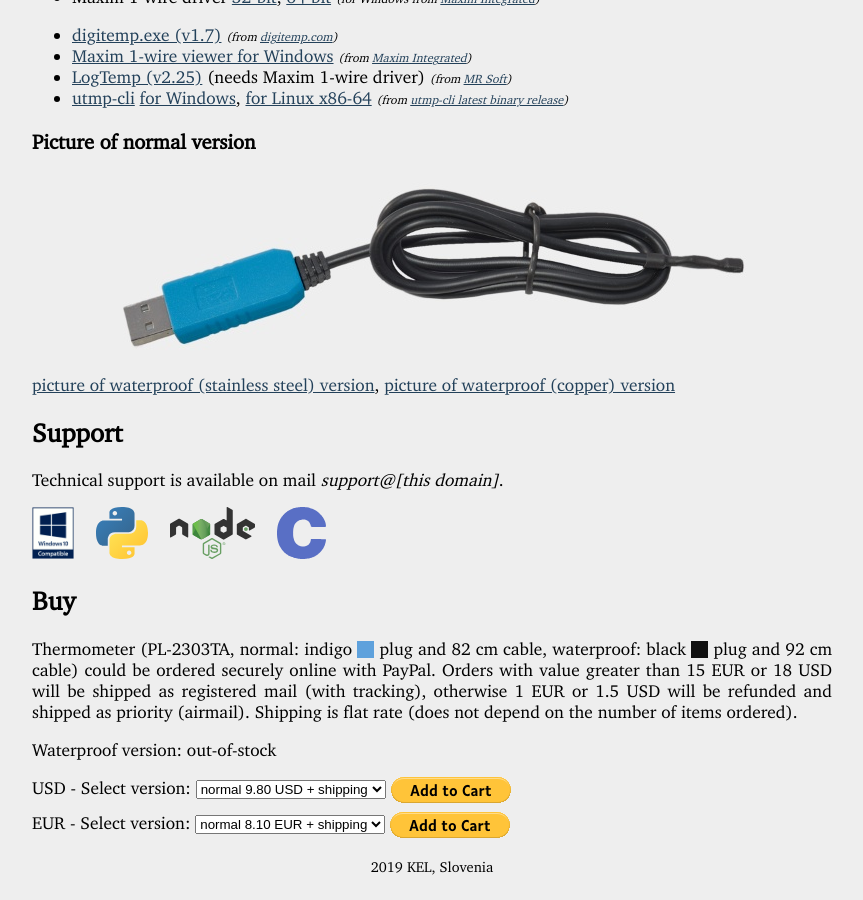
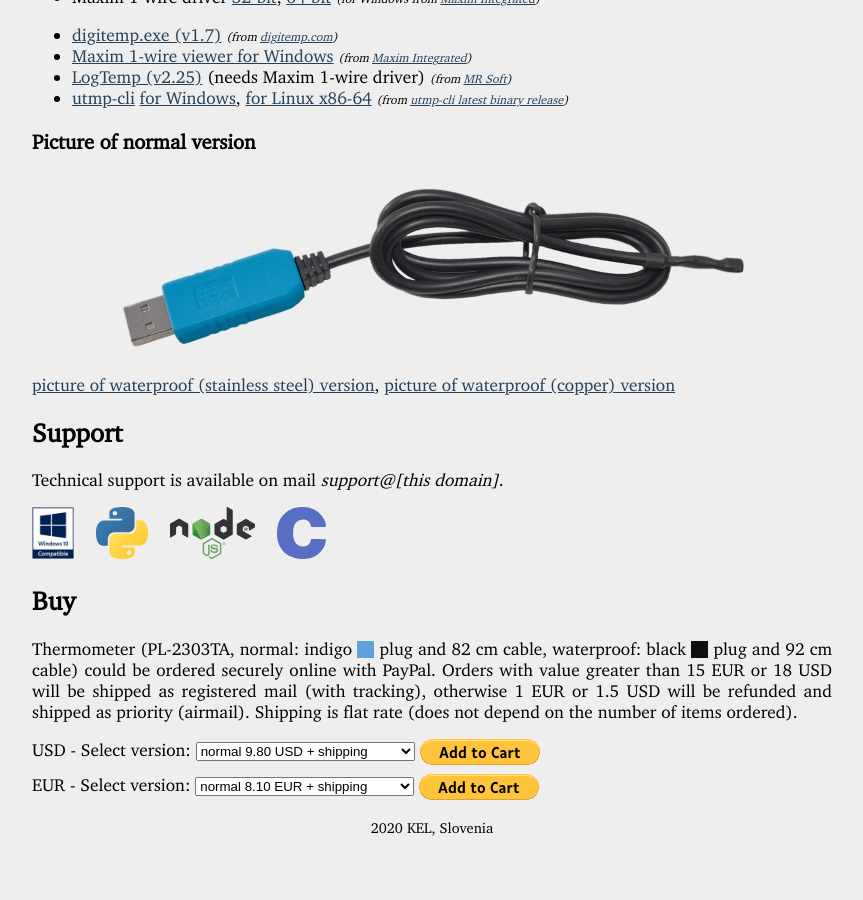
Before and after one commit to perproweb/utmp, a Jekyll site: the page index.html, which Jekyll copies as it is, in a window 1280 px wide and 900 px high, scrolled down 1071 px. Shown: the whole window, without its empty margins (208-1071 px from the left). Built offline with Jekyll 4.4.1, drawn with Linux system fonts in a browser that asks for light colours; after the commit the page ends 1933 px from its top, so only the background shows below that.

Commit message:
20200120

```diff
--- a/index.html
+++ b/index.html
@@ -154,9 +154,6 @@
 <p>
 Thermometer (PL-2303TA, normal: indigo <span class="colorbox indigo"></span> plug and 82 cm cable, waterproof: black <span class="colorbox black"></span> plug and 92 cm cable) could be ordered securely online with PayPal. Orders with value greater than 15 EUR or 18 USD will be shipped as registered mail (with tracking), otherwise 1 EUR or 1.5 USD will be refunded and shipped as priority (airmail). Shipping is flat rate (does not depend on the number of items ordered).
 </p>
-<p>
-Waterproof version: out-of-stock
-</p>
 <form target="paypal" action="https://www.paypal.com/cgi-bin/webscr" method="post">
 <input type="hidden" name="cmd" value="_s-xclick" />
 <input type="hidden" name="hosted_button_id" value="ZQEWWRMZQS9M6" />
@@ -165,9 +162,7 @@
 <label for="osusd">USD - Select version:</label>
 <select name="os0" id="osusd">
   <option value="normal">normal 9.80 USD + shipping</option>
-<!--
   <option value="waterproof">waterproof 12.80 USD + shipping</option>
--->
 </select>
 <input type="hidden" name="currency_code" value="USD" />
 <input type="image" src="btn_cart_LG.png" name="submit" alt="PayPal" />
@@ -179,9 +174,7 @@
 <label for="oseur">EUR - Select version:</label>
 <select name="os0" id="oseur">
   <option value="normal">normal 8.10 EUR + shipping</option>
-<!--
   <option value="waterproof">waterproof 10.50 EUR + shipping</option>
--->
 </select>
 <input type="hidden" name="currency_code" value="EUR">
 <input type="image" src="btn_cart_LG.png" name="submit" alt="PayPal">
@@ -191,7 +184,7 @@
 
 <footer>
 
-<small>2019 KEL, Slovenia</small>
+<small>2020 KEL, Slovenia</small>
 
 </footer>
 
```
